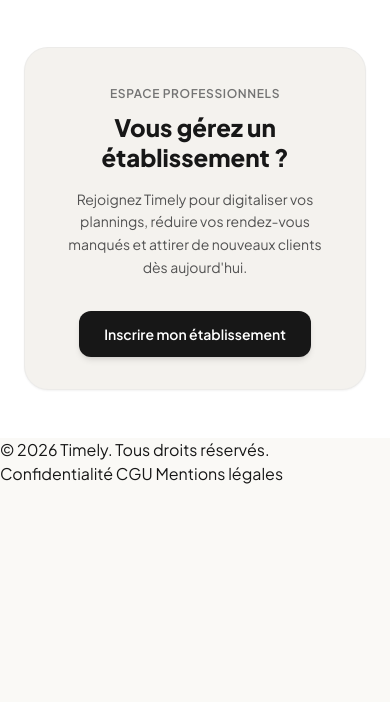
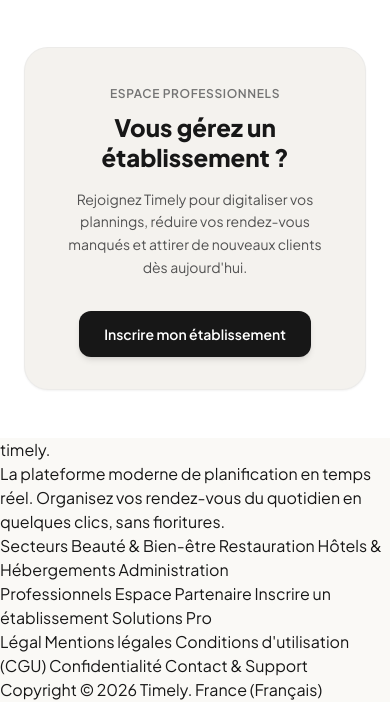
Before and after one commit to Accoows/timely, a Django app: template core/templates/core/home.html in a window 390 px wide. Shown: the part 4426-5128 px from the top of the page. Before the commit the page ends 4910 px from the top, so only its background shows below. Run offline with Django 5.2, Linux system fonts and the light colour scheme; the template is opened without the code that fills it, so the values that code supplies are empty; some libraries are stand-ins or nearby versions.

Commit message:
style(ui): improve footer, enlarge logos, and optimize mobile filtering

```diff
--- a/core/templates/core/home.html
+++ b/core/templates/core/home.html
@@ -108,28 +108,28 @@
 
                 <button hx-get="{% url 'core:popular_filter' %}?category=all"
                         hx-target="#popular-cards-container"
-                        hx-swap="innerHTML transition:true"
+                        hx-swap="innerHTML"
                         onclick="updateActiveTab(this)"
                         class="tab-btn active-init text-neutral-900">
                     Tous
                 </button>
                 <button hx-get="{% url 'core:popular_filter' %}?category=beauty"
                         hx-target="#popular-cards-container"
-                        hx-swap="innerHTML transition:true"
+                        hx-swap="innerHTML"
                         onclick="updateActiveTab(this)"
                         class="tab-btn text-neutral-500">
                     Beauté
                 </button>
                 <button hx-get="{% url 'core:popular_filter' %}?category=restaurant"
                         hx-target="#popular-cards-container"
-                        hx-swap="innerHTML transition:true"
+                        hx-swap="innerHTML"
                         onclick="updateActiveTab(this)"
                         class="tab-btn text-neutral-500">
                     Restauration
                 </button>
                 <button hx-get="{% url 'core:popular_filter' %}?category=hotel"
                         hx-target="#popular-cards-container"
-                        hx-swap="innerHTML transition:true"
+                        hx-swap="innerHTML"
                         onclick="updateActiveTab(this)"
                         class="tab-btn text-neutral-500">
                     Hôtels
--- a/theme/templates/base.html
+++ b/theme/templates/base.html
@@ -47,15 +47,46 @@
 
     <!-- Footer global -->
     <footer class="footer-global">
-        <div class="footer-container">
-            <div>
-                <span>© 2026 Timely. Tous droits réservés.</span>
+        <div class="footer-top-container">
+            <!-- Colonne 1 : Brand & Vision -->
+            <div class="footer-brand-col">
+                <a href="/" class="footer-brand-logo">timely.</a>
+                <p class="footer-brand-desc">
+                    La plateforme moderne de planification en temps réel. Organisez vos rendez-vous du quotidien en quelques clics, sans fioritures.
+                </p>
             </div>
-            <div class="footer-links">
+
+            <!-- Colonne 2 : Secteurs -->
+            <div class="footer-links-col">
+                <span class="footer-col-title">Secteurs</span>
+                <a href="#" class="footer-link">Beauté & Bien-être</a>
+                <a href="#" class="footer-link">Restauration</a>
+                <a href="#" class="footer-link">Hôtels & Hébergements</a>
+                <a href="#" class="footer-link">Administration</a>
+            </div>
+
+            <!-- Colonne 3 : Partenaires -->
+            <div class="footer-links-col">
+                <span class="footer-col-title">Professionnels</span>
+                <a href="#" class="footer-link">Espace Partenaire</a>
+                <a href="#" class="footer-link">Inscrire un établissement</a>
+                <a href="#" class="footer-link">Solutions Pro</a>
+            </div>
+
+            <!-- Colonne 4 : Légal & Support -->
+            <div class="footer-links-col">
+                <span class="footer-col-title">Légal</span>
+                <a href="#" class="footer-link">Mentions légales</a>
+                <a href="#" class="footer-link">Conditions d'utilisation (CGU)</a>
                 <a href="#" class="footer-link">Confidentialité</a>
-                <a href="#" class="footer-link">CGU</a>
-                <a href="#" class="footer-link">Mentions légales</a>
+                <a href="#" class="footer-link">Contact & Support</a>
             </div>
+        </div>
+
+        <!-- Rangée du bas -->
+        <div class="footer-bottom-container">
+            <span>Copyright © 2026 Timely.</span>
+            <span>France (Français)</span>
         </div>
     </footer>
 
```
Also changed, not shown: theme/static_src/src/global.css (+42 -7 lines).
